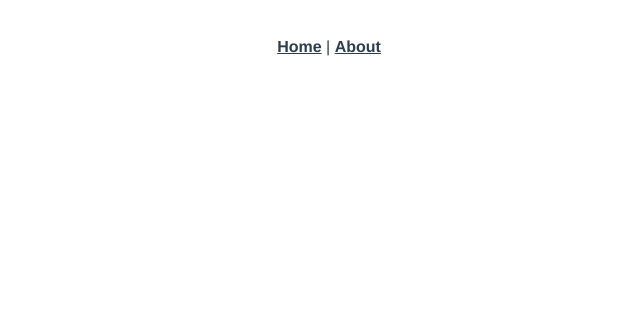
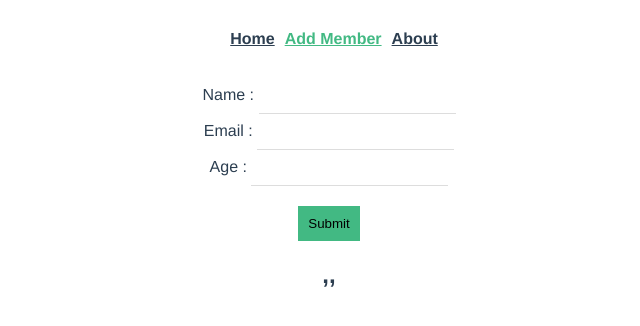
Before and after one commit to Taninchot0919/INT203_62130500038_Groupwork_SPA, a Vue app: page /addmember in a window 1280 px wide. Before the commit this address had no page. Shown: the top 326 px of the page, without its empty margins (311-951 px from the left). Built offline with nearby package versions, Linux system fonts and the light colour scheme.

Commit message:
[UPDATE] Can add member to db

```diff
--- a/data/db.json
+++ b/data/db.json
@@ -1,10 +1,22 @@
 {
-  "registered": [
+  "members": [
     {
-      "id": "1",
+      "id": 1,
       "name": "Taninchot",
       "email": "Taninchot0919@live.com",
       "age": "20"
+    },
+    {
+      "name": "ธนินโชตน์ ภูวเลิศธิวัฒน์",
+      "email": "taninchot.art@mail.kmutt.ac.th",
+      "age": "5",
+      "id": 2
+    },
+    {
+      "name": "อาทิตยา มาสันติสุข",
+      "email": "inkcoolza@gmail.com",
+      "age": "21",
+      "id": 3
     }
   ]
 }
--- a/src/App.vue
+++ b/src/App.vue
@@ -1,12 +1,30 @@
 <template>
-  <div id="nav">
-    <router-link to="/">Home</router-link> |
-    <router-link to="/about">About</router-link>
-  </div>
-  <router-view/>
+  <nav-bar />
+  <router-view />
 </template>
 
+<script>
+import NavBar from "./components/NavBar.vue";
+export default {
+  components: { NavBar },
+  data() {
+    return {
+      isModalOn: false
+    };
+  },
+  methods: {
+    toggleModal() {
+      console.log("can emit");
+      this.isModalOn = !this.isModalOn;
+    }
+  }
+};
+</script>
+
 <style>
+body {
+  margin: 0;
+}
 #app {
   font-family: Avenir, Helvetica, Arial, sans-serif;
   -webkit-font-smoothing: antialiased;
@@ -14,17 +32,4 @@
   text-align: center;
   color: #2c3e50;
 }
-
-#nav {
-  padding: 30px;
-}
-
-#nav a {
-  font-weight: bold;
-  color: #2c3e50;
-}
-
-#nav a.router-link-exact-active {
-  color: #42b983;
-}
 </style>
--- /dev/null
+++ b/src/components/AddMember.vue
@@ -0,0 +1,65 @@
+<template>
+  <form @submit.prevent="addMember">
+    <label>Name : </label>
+    <input type="text" v-model="name" required /> <br />
+    <label>Email : </label>
+    <input type="email" v-model="email" required /> <br />
+    <label>Age : </label>
+    <input type="number" v-model="age" required /><br />
+    <button>Submit</button>
+  </form>
+  <h2>{{ name }} ,{{ email }}, {{ age }}</h2>
+</template>
+
+<script>
+export default {
+  data() {
+    return {
+      name: "",
+      email: "",
+      age: "",
+      url: "http://localhost:3000/members"
+    };
+  },
+  methods: {
+    async addMember() {
+      console.log(this.name);
+      console.log(this.email);
+      console.log(this.age);
+
+      if (this.name && this.email && this.age) {
+        let newMember = {
+          name: this.name,
+          email: this.email,
+          age: this.age
+        };
+        const res = fetch(this.url, {
+          method: "POST",
+          headers: { "Content-Type": "application/json" },
+          body: JSON.stringify(newMember)
+        });
+        this.$router.push("/");
+        console.log(res);
+      }
+    }
+  }
+};
+</script>
+
+<style>
+input {
+  padding: 10px;
+  border: 0;
+  border-bottom: 1px solid #ddd;
+}
+form button {
+  padding: 10px;
+  margin-top: 20px;
+  border: none;
+  background-color: #42b983;
+}
+form button:hover {
+  color: white;
+  cursor: pointer;
+}
+</style>
--- a/src/components/HelloWorld.vue
+++ /dev/null
@@ -1,59 +0,0 @@
-<template>
-  <div class="hello">
-    <h1>{{ msg }}</h1>
-    <p>
-      For a guide and recipes on how to configure / customize this project,<br>
-      check out the
-      <a href="https://cli.vuejs.org" target="_blank" rel="noopener">vue-cli documentation</a>.
-    </p>
-    <h3>Installed CLI Plugins</h3>
-    <ul>
-      <li><a href="https://github.com/vuejs/vue-cli/tree/dev/packages/%40vue/cli-plugin-babel" target="_blank" rel="noopener">babel</a></li>
-      <li><a href="https://github.com/vuejs/vue-cli/tree/dev/packages/%40vue/cli-plugin-router" target="_blank" rel="noopener">router</a></li>
-      <li><a href="https://github.com/vuejs/vue-cli/tree/dev/packages/%40vue/cli-plugin-eslint" target="_blank" rel="noopener">eslint</a></li>
-    </ul>
-    <h3>Essential Links</h3>
-    <ul>
-      <li><a href="https://vuejs.org" target="_blank" rel="noopener">Core Docs</a></li>
-      <li><a href="https://forum.vuejs.org" target="_blank" rel="noopener">Forum</a></li>
-      <li><a href="https://chat.vuejs.org" target="_blank" rel="noopener">Community Chat</a></li>
-      <li><a href="https://twitter.com/vuejs" target="_blank" rel="noopener">Twitter</a></li>
-      <li><a href="https://news.vuejs.org" target="_blank" rel="noopener">News</a></li>
-    </ul>
-    <h3>Ecosystem</h3>
-    <ul>
-      <li><a href="https://router.vuejs.org" target="_blank" rel="noopener">vue-router</a></li>
-      <li><a href="https://vuex.vuejs.org" target="_blank" rel="noopener">vuex</a></li>
-      <li><a href="https://github.com/vuejs/vue-devtools#vue-devtools" target="_blank" rel="noopener">vue-devtools</a></li>
-      <li><a href="https://vue-loader.vuejs.org" target="_blank" rel="noopener">vue-loader</a></li>
-      <li><a href="https://github.com/vuejs/awesome-vue" target="_blank" rel="noopener">awesome-vue</a></li>
-    </ul>
-  </div>
-</template>
-
-<script>
-export default {
-  name: 'HelloWorld',
-  props: {
-    msg: String
-  }
-}
-</script>
-
-<!-- Add "scoped" attribute to limit CSS to this component only -->
-<style scoped>
-h3 {
-  margin: 40px 0 0;
-}
-ul {
-  list-style-type: none;
-  padding: 0;
-}
-li {
-  display: inline-block;
-  margin: 0 10px;
-}
-a {
-  color: #42b983;
-}
-</style>
--- /dev/null
+++ b/src/components/NavBar.vue
@@ -0,0 +1,27 @@
+<template>
+  <div id="nav">
+    <router-link to="/" @toggleModal="toggleModal">Home</router-link>
+    <router-link to="/addmember">Add Member</router-link>
+    <router-link to="/about">About</router-link>
+  </div>
+</template>
+
+<script>
+export default {};
+</script>
+
+<style>
+#nav {
+  padding: 30px;
+}
+
+#nav a {
+  font-weight: bold;
+  color: #2c3e50;
+  margin-left: 10px;
+}
+
+#nav a.router-link-exact-active {
+  color: #42b983;
+}
+</style>
--- a/src/router/index.js
+++ b/src/router/index.js
@@ -1,6 +1,6 @@
 import { createRouter, createWebHistory } from 'vue-router'
 import Home from '../views/Home.vue'
-
+import AddMember from '../components/AddMember.vue'
 const routes = [
   {
     path: '/',
@@ -14,6 +14,11 @@ const routes = [
     // this generates a separate chunk (about.[hash].js) for this route
     // which is lazy-loaded when the route is visited.
     component: () => import(/* webpackChunkName: "about" */ '../views/About.vue')
+  },
+  {
+    path: '/addmember',
+    name: 'AddMember',
+    component: AddMember
   }
 ]
 
--- a/src/views/Home.vue
+++ b/src/views/Home.vue
@@ -1,18 +1,58 @@
 <template>
+  <h2>All Member</h2>
   <div class="home">
-    <img alt="Vue logo" src="../assets/logo.png">
-    <HelloWorld msg="Welcome to Your Vue.js App"/>
+    <tr>
+      <th>Name</th>
+      <th>Email</th>
+      <th>Age</th>
+    </tr>
+    <tr v-for="member in members" :key="member.id" @click="test(member)">
+      <td>{{ member.name }}</td>
+      <td>{{ member.email }}</td>
+      <td>{{ member.age }}</td>
+    </tr>
   </div>
 </template>
 
 <script>
-// @ is an alias to /src
-import HelloWorld from '@/components/HelloWorld.vue'
+export default {
+  name: "Home",
+  components: {},
+  data() {
+    return {
+      members: []
+    };
+  },
+  methods: {
+    test(object) {
+      console.log(object.id);
+      this.$emit("toggleModal", object);
+    }
+  },
+  async mounted() {
+    const res = await fetch("http://localhost:3000/members");
+    const data = await res.json();
+    this.members = data;
+    console.log(this.members);
+  }
+};
+</script>
 
-export default {
-  name: 'Home',
-  components: {
-    HelloWorld
-  }
+<style scoped>
+.home {
+  border-collapse: collapse;
+  margin-left: 34%;
 }
-</script>
+.home th {
+  padding-top: 12px;
+  padding-bottom: 12px;
+  background-color: #4caf50;
+  color: white;
+}
+.home td,
+.home th {
+  border: 0.5px solid #ddd;
+  padding: 15px;
+  text-align: left;
+}
+</style>
```
Also changed, not shown: src/components/Modal.vue (added, +20 -0 lines).
